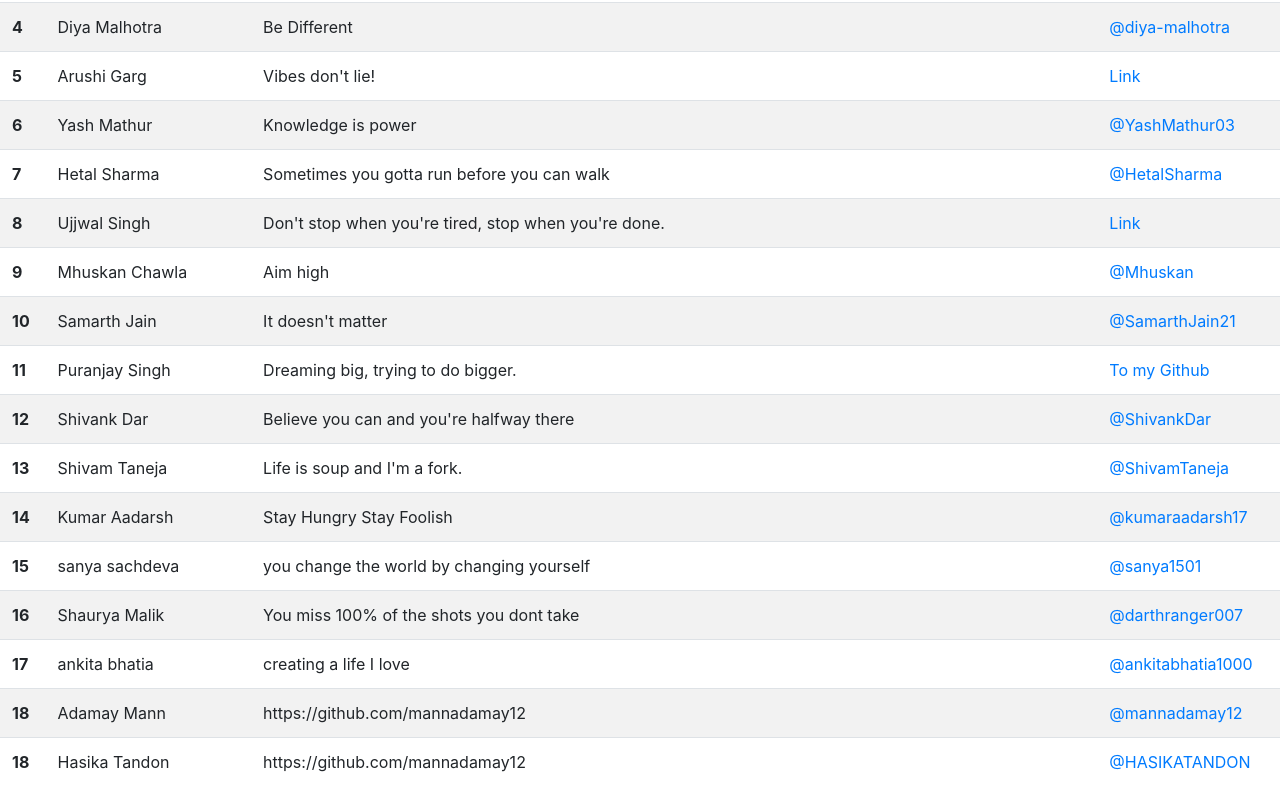
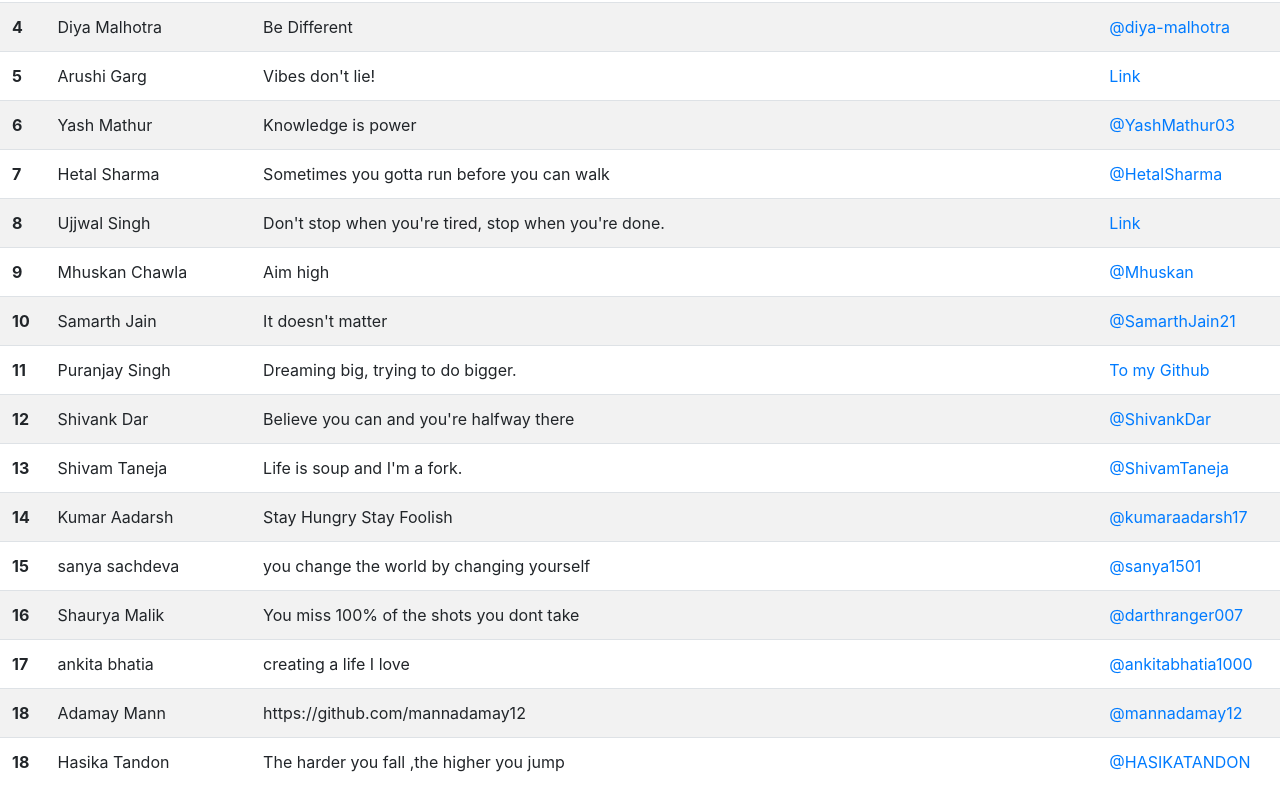
Before and after one commit to N15H4N7/task-1, a plain HTML site: page index.html in a window 1280 px wide. Shown: the part 1254-2056 px from the top of the page. Drawn offline with nearby package versions, Linux system fonts and the light colour scheme.

Commit message:
Update index.html

```diff
--- a/index.html
+++ b/index.html
@@ -197,7 +197,7 @@
 					 <tr>
 					<th scope="row">18</th>
 					<td>Hasika Tandon</td>
-					<td>https://github.com/mannadamay12</td>
+					<td>The harder you fall ,the higher you jump</td>
 					<td><a href="https://https://github.com/HASIKATANDON" class="gitLink">@HASIKATANDON</a></td>
           </tr>
       </tbody>
```
